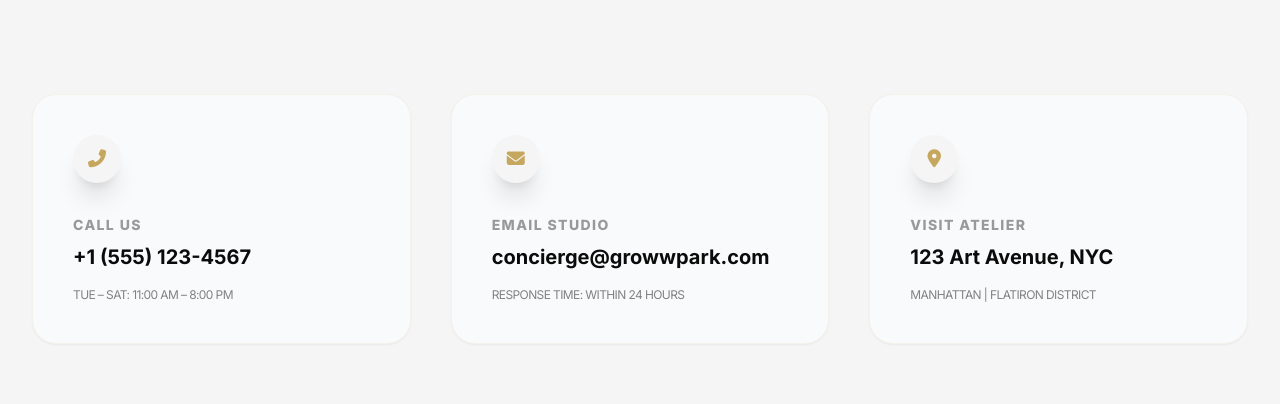
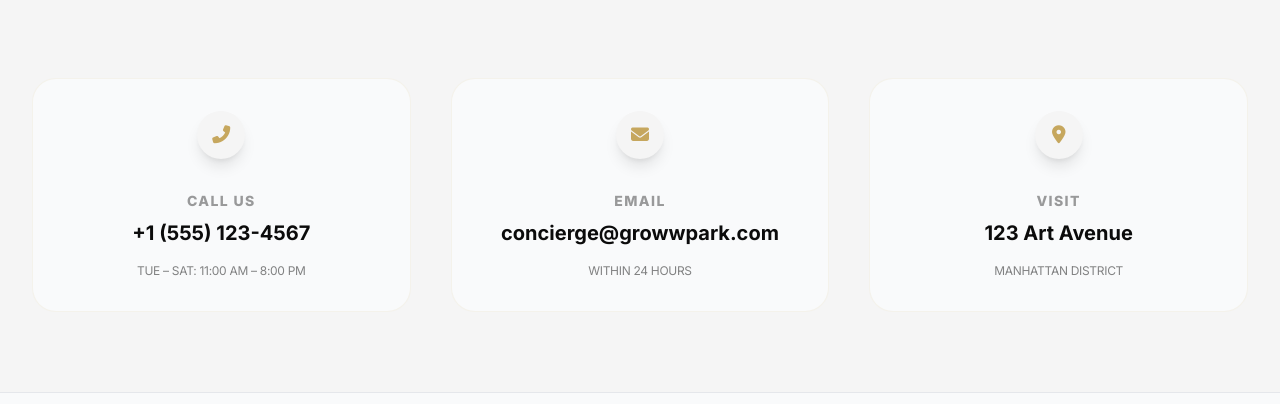
Before and after one commit to praneashMG/GrowwTattoo-Piercing-Studio, a plain HTML site: page contact.html in a window 1280 px wide. Shown: the part 548-952 px from the top of the page. Drawn offline with nearby package versions, Linux system fonts and the light colour scheme.

Commit message:
first commit

```diff
--- a/contact.html
+++ b/contact.html
@@ -193,36 +193,103 @@
       </div>
     </section>
 
-    <!-- SECTION 2: CONTACT GRID (QUICK ACCESS) -->
-<section class="pt-24 pb-24 bg-whiteMain dark:bg-blackMain transition-colors duration-300">      <div class="max-w-7xl mx-auto px-4 lg:px-8">
-        <div class="grid md:grid-cols-3 gap-10">
-          <!-- Info Item 1 -->
-          <div class="p-10 rounded-3xl bg-gray-50 dark:bg-whiteMain/5 border border-antiqueGold/10 group transition-all hover:border-antiqueGold shadow-sm">
-             <div class="h-12 w-12 rounded-full bg-whiteMain dark:bg-blackMain shadow-xl flex items-center justify-center text-antiqueGold text-lg mb-8 group-hover:scale-110 transition-transform">
+  <!-- SECTION 2: CONTACT GRID (3 CARDS SAME ROW ALWAYS) -->
+<section class="py-14 sm:py-20 bg-whiteMain dark:bg-blackMain transition-colors duration-300">
+
+  <div class="max-w-7xl mx-auto px-3 sm:px-6 lg:px-8">
+
+    <!-- Force 3 Columns Always -->
+    <div class="grid grid-cols-3 gap-3 sm:gap-6 lg:gap-10">
+
+      <!-- Card 1 -->
+      <div class="p-4 sm:p-8 rounded-xl sm:rounded-3xl
+                  bg-gray-50 dark:bg-whiteMain/5
+                  border border-antiqueGold/10
+                  group transition-all duration-300
+                  hover:border-antiqueGold hover:shadow-lg text-center">
+
+        <div class="h-8 w-8 sm:h-12 sm:w-12
+                    rounded-full bg-whiteMain dark:bg-blackMain
+                    shadow-lg flex items-center justify-center
+                    text-antiqueGold text-sm sm:text-lg
+                    mx-auto mb-4 sm:mb-8
+                    group-hover:scale-110 transition-transform duration-300">
           <i class="fas fa-phone-alt"></i>
         </div>
-             <h4 class="text-sm font-black uppercase tracking-widest mb-2 opacity-40">Call Us</h4>
-             <p class="text-xl font-bold">+1 (555) 123-4567</p>
-             <p class="text-xs opacity-50 mt-4 uppercase tracking-tighter">Tue – Sat: 11:00 AM – 8:00 PM</p>
+
+        <h4 class="text-[10px] sm:text-sm font-black uppercase tracking-widest mb-1 sm:mb-2 opacity-40">
+          Call Us
+        </h4>
+
+        <p class="text-xs sm:text-xl font-bold break-words">
+          +1 (555) 123-4567
+        </p>
+
+        <p class="hidden sm:block text-xs opacity-50 mt-4 uppercase tracking-tight">
+          Tue – Sat: 11:00 AM – 8:00 PM
+        </p>
       </div>
-          <!-- Info Item 2 -->
-          <div class="p-10 rounded-3xl bg-gray-50 dark:bg-whiteMain/5 border border-antiqueGold/10 group transition-all hover:border-antiqueGold shadow-sm">
-             <div class="h-12 w-12 rounded-full bg-whiteMain dark:bg-blackMain shadow-xl flex items-center justify-center text-antiqueGold text-lg mb-8 group-hover:scale-110 transition-transform">
+
+
+      <!-- Card 2 -->
+      <div class="p-4 sm:p-8 rounded-xl sm:rounded-3xl
+                  bg-gray-50 dark:bg-whiteMain/5
+                  border border-antiqueGold/10
+                  group transition-all duration-300
+                  hover:border-antiqueGold hover:shadow-lg text-center">
+
+        <div class="h-8 w-8 sm:h-12 sm:w-12
+                    rounded-full bg-whiteMain dark:bg-blackMain
+                    shadow-lg flex items-center justify-center
+                    text-antiqueGold text-sm sm:text-lg
+                    mx-auto mb-4 sm:mb-8
+                    group-hover:scale-110 transition-transform duration-300">
           <i class="fas fa-envelope"></i>
         </div>
-             <h4 class="text-sm font-black uppercase tracking-widest mb-2 opacity-40">Email Studio</h4>
-             <p class="text-xl font-bold">concierge@growwpark.com</p>
-             <p class="text-xs opacity-50 mt-4 uppercase tracking-tighter">Response time: within 24 hours</p>
+
+        <h4 class="text-[10px] sm:text-sm font-black uppercase tracking-widest mb-1 sm:mb-2 opacity-40">
+          Email
+        </h4>
+
+        <p class="text-xs sm:text-xl font-bold break-words">
+          concierge@growwpark.com
+        </p>
+
+        <p class="hidden sm:block text-xs opacity-50 mt-4 uppercase tracking-tight">
+          Within 24 Hours
+        </p>
       </div>
-          <!-- Info Item 3 -->
-          <div class="p-10 rounded-3xl bg-gray-50 dark:bg-whiteMain/5 border border-antiqueGold/10 group transition-all hover:border-antiqueGold shadow-sm">
-             <div class="h-12 w-12 rounded-full bg-whiteMain dark:bg-blackMain shadow-xl flex items-center justify-center text-antiqueGold text-lg mb-8 group-hover:scale-110 transition-transform">
+
+
+      <!-- Card 3 -->
+      <div class="p-4 sm:p-8 rounded-xl sm:rounded-3xl
+                  bg-gray-50 dark:bg-whiteMain/5
+                  border border-antiqueGold/10
+                  group transition-all duration-300
+                  hover:border-antiqueGold hover:shadow-lg text-center">
+
+        <div class="h-8 w-8 sm:h-12 sm:w-12
+                    rounded-full bg-whiteMain dark:bg-blackMain
+                    shadow-lg flex items-center justify-center
+                    text-antiqueGold text-sm sm:text-lg
+                    mx-auto mb-4 sm:mb-8
+                    group-hover:scale-110 transition-transform duration-300">
           <i class="fas fa-location-dot"></i>
         </div>
-             <h4 class="text-sm font-black uppercase tracking-widest mb-2 opacity-40">Visit Atelier</h4>
-             <p class="text-xl font-bold">123 Art Avenue, NYC</p>
-             <p class="text-xs opacity-50 mt-4 uppercase tracking-tighter">Manhattan | Flatiron District</p>
+
+        <h4 class="text-[10px] sm:text-sm font-black uppercase tracking-widest mb-1 sm:mb-2 opacity-40">
+          Visit
+        </h4>
+
+        <p class="text-xs sm:text-xl font-bold break-words">
+          123 Art Avenue
+        </p>
+
+        <p class="hidden sm:block text-xs opacity-50 mt-4 uppercase tracking-tight">
+          Manhattan District
+        </p>
       </div>
+
     </div>
   </div>
 </section>
```
Also changed, not shown: index.html (+38 -23 lines), login.html (+1 -1 lines). Lines whose indentation alone changed are shown as unchanged.
